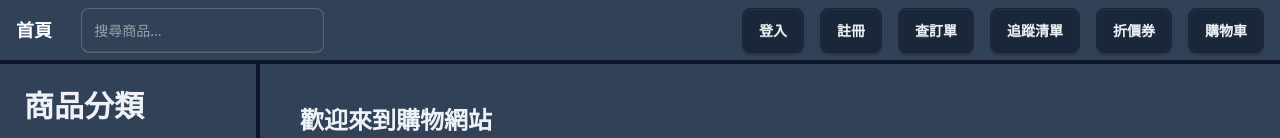
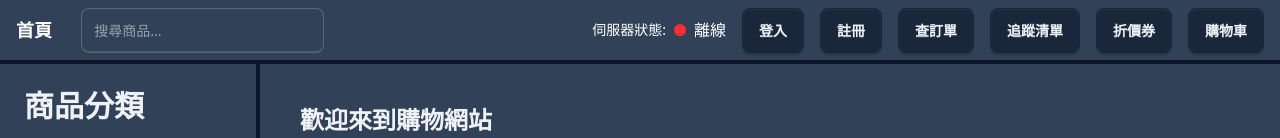
Before and after one commit to final898y/ShoppingWeb, a Vue app: page / in a window 1280 px wide. Shown: the top 138 px of the page. Built offline with nearby package versions, Linux system fonts and the light colour scheme; no server answers.

Commit message:
feat. 增加偵測後端伺服器狀態

```diff
--- a/src/components/Header.vue
+++ b/src/components/Header.vue
@@ -10,8 +10,27 @@
         class="input input-bordered"
       />
     </div>
-    <div class="flex space-x-4">
-      <!-- 使用 v-if 顯示/隱藏登入與註冊按鈕 -->
+    <div class="flex items-center space-x-4">
+      <!-- Server Status Indicator -->
+      <div class="flex items-center space-x-2">
+        <span class="text-sm">伺服器狀態:</span>
+        <span
+          :class="{
+            'h-3 w-3 rounded-full': true,
+            'bg-green-500': serverStatus === 'online',
+            'bg-red-500': serverStatus === 'offline',
+            'bg-gray-500': serverStatus === 'checking',
+          }"
+        ></span>
+        <span>{{
+          serverStatus === "online"
+            ? "線上"
+            : serverStatus === "offline"
+            ? "離線"
+            : "檢查中"
+        }}</span>
+      </div>
+      <!-- Existing buttons -->
       <router-link v-if="!islogined" to="/login" class="btn">登入</router-link>
       <router-link v-if="!islogined" to="/register" class="btn"
         >註冊</router-link
@@ -34,30 +53,59 @@ import { storeToRefs } from "pinia";
 import router from "@/router/index";
 import * as csrfHelper from "@/utils/csrfToken";
 import { isApiResponse } from "@/models/backendApiModel";
+import axios from "@/utils/axios";
+import { ref, onMounted, onUnmounted } from "vue";
 
 const loginStore = useLoginStore();
 const { islogined } = storeToRefs(loginStore);
-// 登出函式：清除登入狀態
+const serverStatus = ref<"online" | "offline" | "checking">("checking");
+let statusCheckInterval: NodeJS.Timeout | null = null;
+
+// Backend status check function
+const checkServerStatus = async () => {
+  serverStatus.value = "checking";
+  try {
+    // Using a simple health check endpoint - adjust according to your backend
+    const response = await axios.get("tests/supabase", {
+      timeout: 5000,
+      withCredentials: true,
+    });
+    serverStatus.value = response.status === 200 ? "online" : "offline";
+  } catch (error) {
+    serverStatus.value = "offline";
+    console.error("Server status check failed:", error);
+  }
+};
+
 const logout = async () => {
   const body = await csrfHelper.setcsrfTokenAsRequestBody();
   body.append("mobilephone", loginStore.mobilephone);
-  const res = await fetch(
-    "https://tradebackendapitest-f7djcbgmc0f5hrfv.japaneast-01.azurewebsites.net/api/auth/logout",
-    {
-      method: "POST",
-      headers: { "Content-Type": "application/x-www-form-urlencoded" },
-      body,
-      credentials: "include", // 💡 否則 cookie 不會帶過去
-    }
-  );
+  const res = await fetch("auth/logout", {
+    method: "POST",
+    headers: { "Content-Type": "application/x-www-form-urlencoded" },
+    body,
+    credentials: "include",
+  });
   const result = await res.json();
   if (isApiResponse(result) && result.success) {
     loginStore.logout();
     router.push("/");
-    // 這裡可以額外加上導向首頁或其他頁面
   } else {
     loginStore.resultmessage = "登出失敗";
     console.log("登出失敗");
   }
 };
+
+// Setup periodic status checking
+onMounted(() => {
+  checkServerStatus(); // Initial check
+  statusCheckInterval = setInterval(checkServerStatus, 30000); // Check every 30 seconds
+});
+
+// Cleanup on component unmount
+onUnmounted(() => {
+  if (statusCheckInterval) {
+    clearInterval(statusCheckInterval);
+  }
+});
 </script>
```
